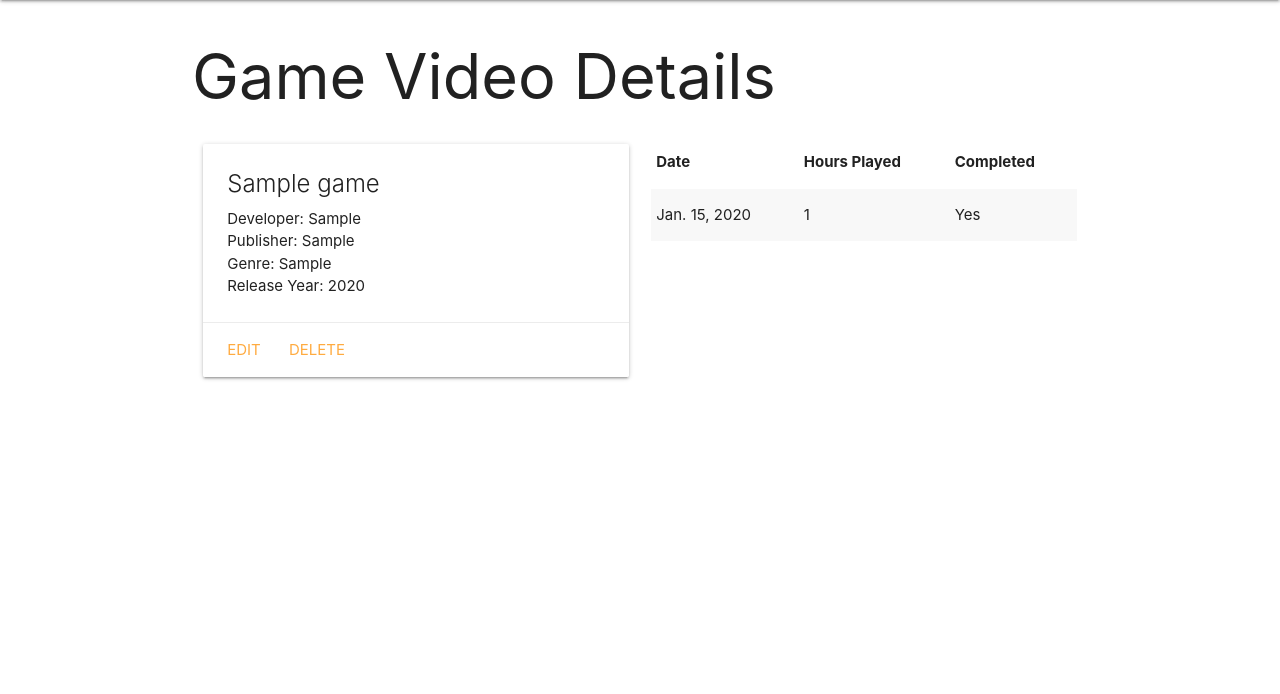
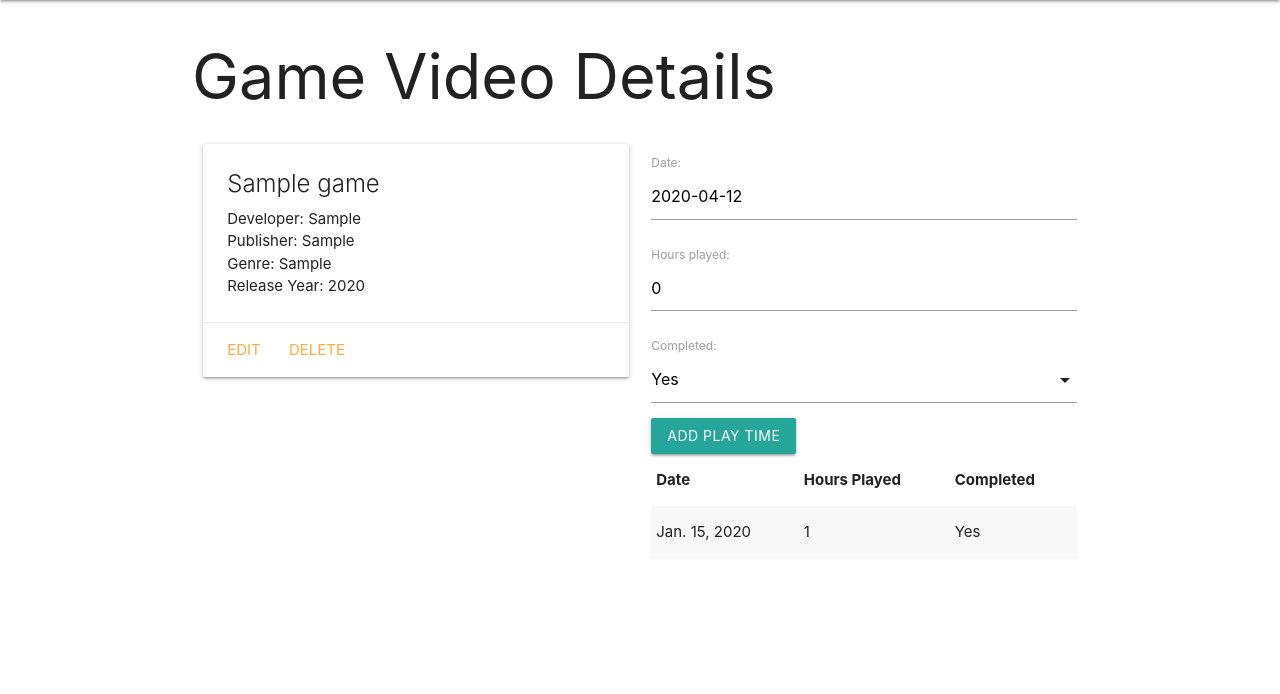
Before and after one commit to aaronl647/game-collector, a Django app: page /games/1/ in a window 1280 px wide. Shown: the part 64-758 px from the top of the page. Run offline with Django 3.2, Linux system fonts and the light colour scheme; tables that the repository leaves empty hold one stand-in row (values such as "Sample post").

Commit message:
add play time working on site

```diff
--- /dev/null
+++ b/gamecollector/main_app/forms.py
@@ -0,0 +1,7 @@
+from django.forms import ModelForm
+from .models import PlayTime
+
+class PlayTimeForm(ModelForm):
+    class Meta:
+        model = PlayTime
+        fields = ['date', 'hours_played', 'completed']
--- a/gamecollector/main_app/models.py
+++ b/gamecollector/main_app/models.py
@@ -42,7 +42,9 @@ class PlayTime(models.Model):
         choices=YESNO,
         default=YESNO[1][1]
         )
-    game = models.ForeignKey(Games, on_delete=models.CASCADE)
-
+    games = models.ForeignKey(Games, on_delete=models.CASCADE)
     def __str__(self):
         return f"{self.get_completed_display()} on {self.date}"
+
+    class Meta:
+        ordering = ['-date']
--- a/gamecollector/main_app/templates/base.html
+++ b/gamecollector/main_app/templates/base.html
@@ -7,6 +7,7 @@
   <meta http-equiv="X-UA-Compatible" content="ie=edge">
   <title>Video Game Collector</title>
   <link rel="stylesheet" type="text/css" href="{% static 'css/style.css' %}">
+  <script src="https://cdnjs.cloudflare.com/ajax/libs/materialize/1.0.0/js/materialize.min.js"></script>
   <link rel="stylesheet" href="https://cdnjs.cloudflare.com/ajax/libs/materialize/1.0.0/css/materialize.min.css">
 </head>
 <body>
--- a/gamecollector/main_app/templates/games/detail.html
+++ b/gamecollector/main_app/templates/games/detail.html
@@ -20,23 +20,43 @@
     </div>
   </div>
   <div class="col s6">
+    <form action="{% url 'add_playtime' game.id %}" method="post">
+      {% csrf_token %}
+      {{ playtime_form.as_p }}
+      <input type="submit" class="btn" value="Add Play Time">
+    </form>
     <table class="striped">
       <thead>
-        <tr><th>Date</th><th>Hours Played</th><th>Completed</th></tr>
+        <tr>
+          <th>Date</th>
+          <th>Hours Played</th>
+          <th>Completed</th>
+        </tr>
       </thead>
       <tbody>
         {% for playtime in game.playtime_set.all %}
-          <tr>
-            <td>{{playtime.date}}</td>
-            <td>{{playtime.hours_played}}</td>
-            <td>{{playtime.get_completed_display}}</td>
-          </tr>
+        <tr>
+          <td>{{playtime.date}}</td>
+          <td>{{playtime.hours_played}}</td>
+          <td>{{playtime.get_completed_display}}</td>
+        </tr>
         {% endfor %}
       </tbody>
     </table>
   </div>
 </div>
+<script>
+  var dateEl = document.getElementById('id_date');
+  M.Datepicker.init(dateEl, {
+    format: 'yyyy-mm-dd',
+    defaultDate: new Date(),
+    setDefaultDate: true,
+    autoClose: true
+  });
 
+  var selectEl = document.getElementById('id_completed');
+  M.FormSelect.init(selectEl);
+</script>
 
 {% endblock %}
 
--- a/gamecollector/main_app/urls.py
+++ b/gamecollector/main_app/urls.py
@@ -1,11 +1,12 @@
 from django.urls import path
-from .views import home, about, games_index, games_detail, GamesCreate, GamesUpdate, GamesDelete
+from .views import home, about, games_index, games_detail, add_playtime, GamesCreate, GamesUpdate, GamesDelete
 
 urlpatterns = [
     path('', home, name='home'),
     path('about/', about, name='about'),
     path('games/', games_index, name='index'),
     path('games/<int:games_id>/', games_detail, name='detail'),
+    path('games/<int:games_id>/add_playtime/', add_playtime, name='add_playtime'),
     path('games/create/', GamesCreate.as_view(), name='games_create'),
     path('games/<int:pk>/update', GamesUpdate.as_view(), name='games_update'),
     path('games/<int:pk>/delete', GamesDelete.as_view(), name='games_delete'),
--- a/gamecollector/main_app/views.py
+++ b/gamecollector/main_app/views.py
@@ -1,7 +1,8 @@
-from django.shortcuts import render
+from django.shortcuts import render, redirect
 from django.http import HttpResponse
 from django.views.generic.edit import CreateView, UpdateView, DeleteView
 from .models import Games
+from .forms import PlayTimeForm
 
 class GamesCreate(CreateView):
     model = Games
@@ -30,4 +31,14 @@ def games_index(request):
 
 def games_detail(request, games_id):
     game = Games.objects.get(id=games_id)
-    return render(request, 'games/detail.html', { 'game' : game })
+    playtime_form = PlayTimeForm()
+    return render(request, 'games/detail.html', { 'game' : game,
+    'playtime_form': playtime_form })
+
+def add_playtime(request, games_id):
+    form = PlayTimeForm(request.POST)
+    if form.is_valid():
+        new_playtime = form.save(commit=False)
+        new_playtime.games_id = games_id
+        new_playtime.save()
+    return redirect('detail', games_id = games_id)
```
Also changed, not shown: gamecollector/main_app/migrations/0008_auto_20200412_2312.py (added).
